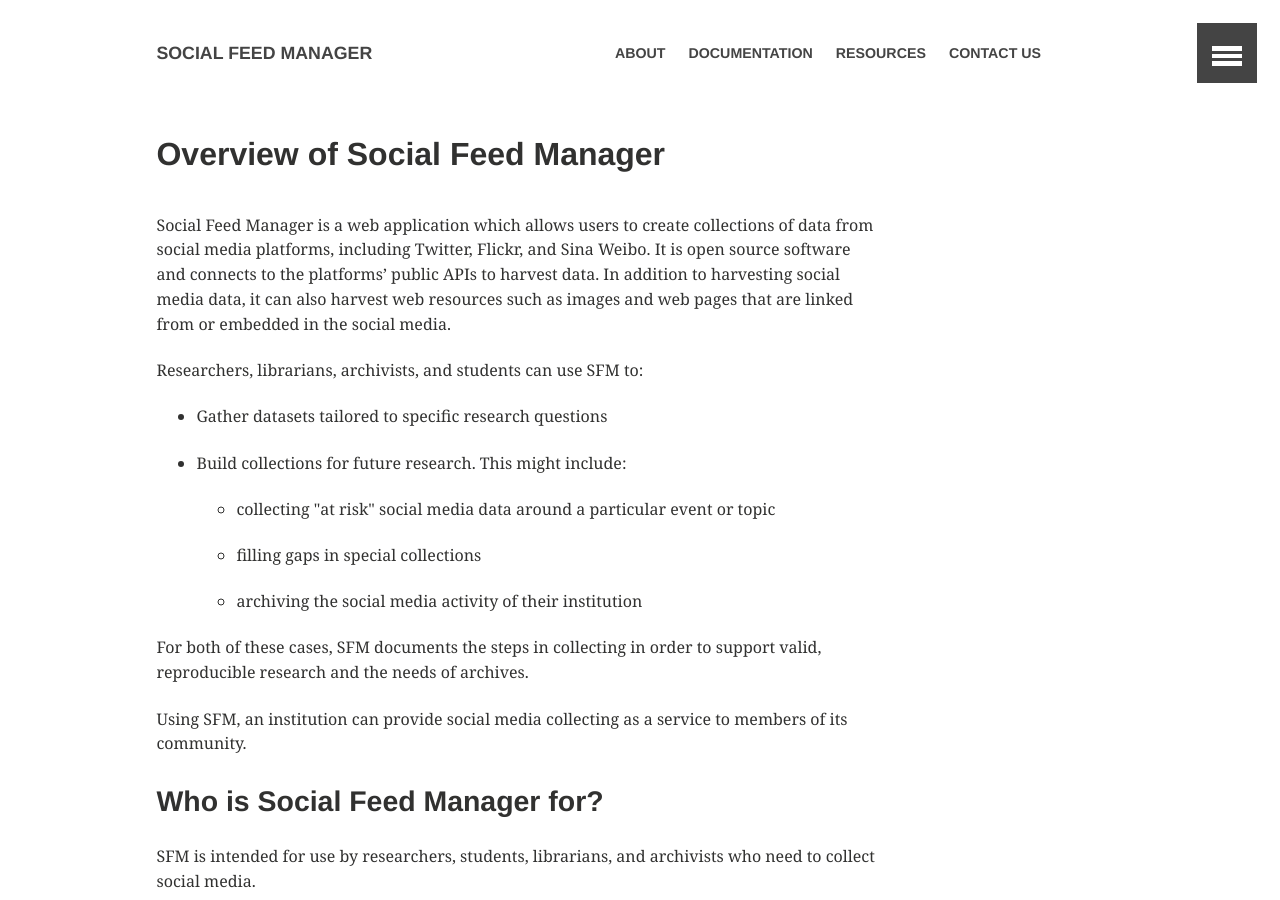
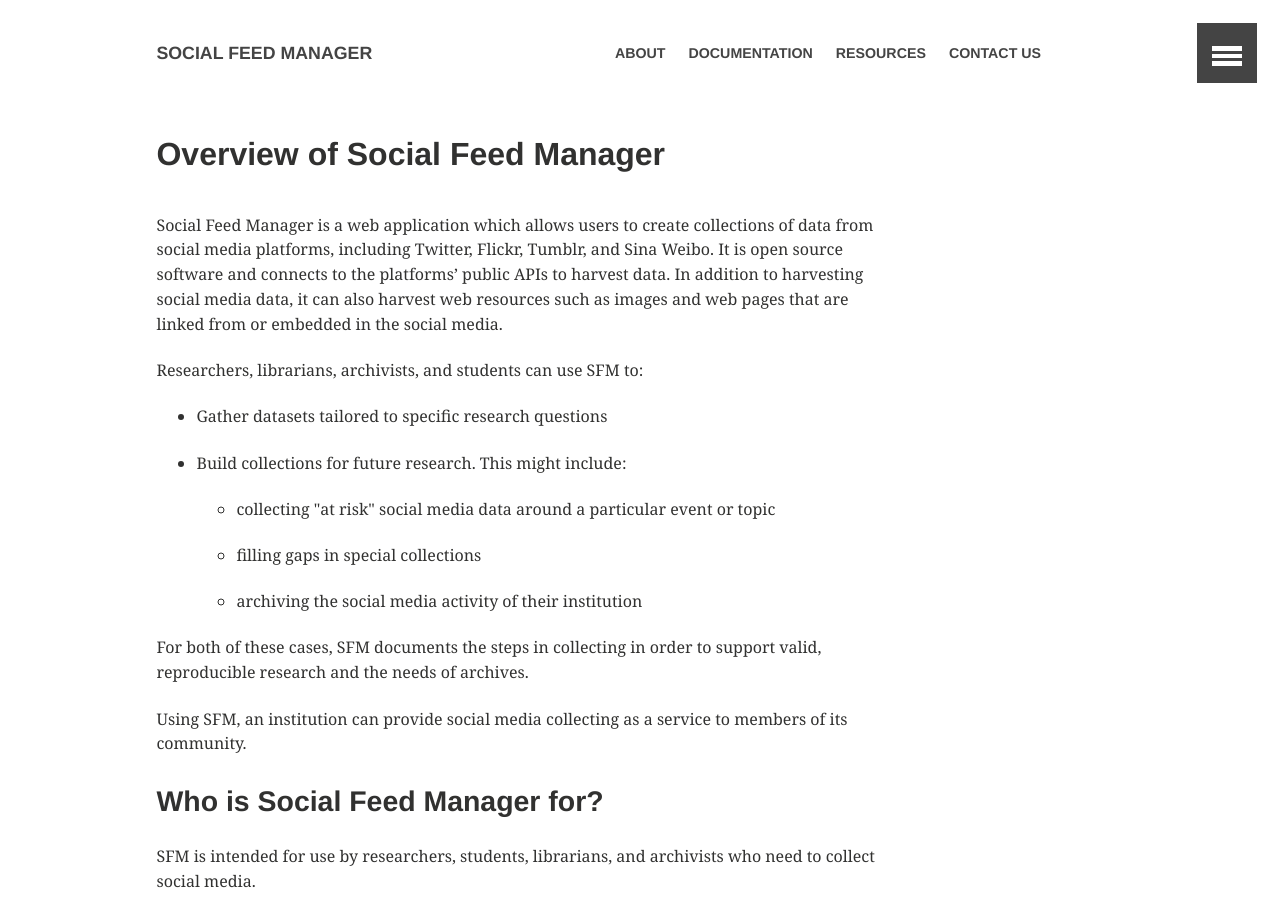
Before and after one commit to gwu-libraries/sfm-ui, a Jekyll site: the page built from about/overview.md, in a window 1280 px wide and 900 px high. Built offline with Jekyll 4.4.1, drawn with Linux system fonts in a browser that asks for light colours; comment, search, counter and statistics services are not loaded; some of the changed text lies outside the part shown.

Commit message:
Added Tumblr

```diff
--- a/about/overview.md
+++ b/about/overview.md
@@ -3,14 +3,14 @@
 title: "Overview of Social Feed Manager"
 permalink: /about/overview
 date: 2016-06-10
-modified: 2016-06-10
+modified: 2016-11-10
 excerpt: ""
 share: false
 ads: false
 ---
 
 Social Feed Manager is a web application which allows users to create collections of data from social media platforms,
-including Twitter, Flickr, and Sina Weibo. It is open source software and connects to the platforms' public APIs to harvest data. In addition to harvesting social media data, it can also harvest web resources such as images and web pages that are linked from or embedded in the social media.
+including Twitter, Flickr, Tumblr, and Sina Weibo. It is open source software and connects to the platforms' public APIs to harvest data. In addition to harvesting social media data, it can also harvest web resources such as images and web pages that are linked from or embedded in the social media.
 
 Researchers, librarians, archivists, and students can use SFM to:
 
```
